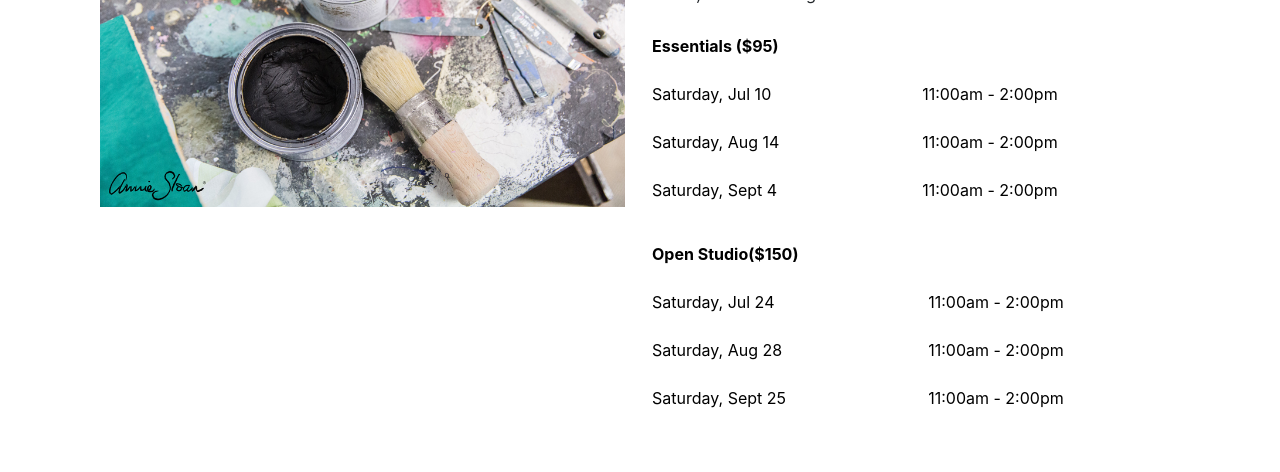
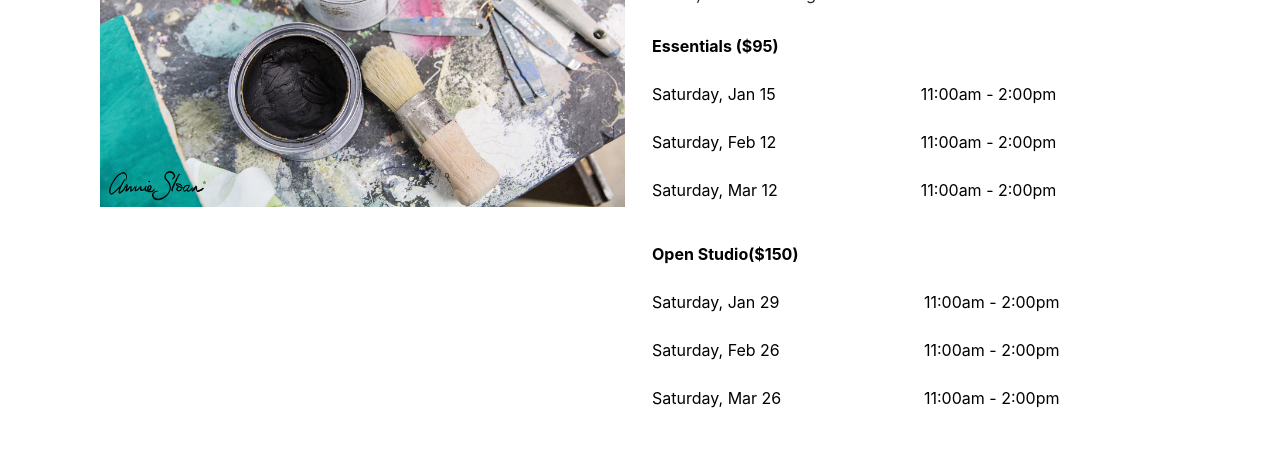
Before and after one commit to danygrimaldo/pxtb, a React (Create React App) app: page /workshops in a window 1280 px wide. Shown: the part 1643-2115 px from the top of the page. Built offline with nearby package versions, Linux system fonts and the light colour scheme.

Commit message:
updated the workshops for jan feb and march 2022

```diff
--- a/src/pages/Workshops/index.js
+++ b/src/pages/Workshops/index.js
@@ -108,15 +108,15 @@ export const Workshops = () => {
               </thead>
               <tbody>
                 <tr>
-                  <td>Saturday, Jul 10</td>
+                  <td>Saturday, Jan 15</td>
                   <td>11:00am - 2:00pm</td>
                 </tr>
                 <tr>
-                  <td>Saturday, Aug 14</td>
+                  <td>Saturday, Feb 12</td>
                   <td>11:00am - 2:00pm</td>
                 </tr>
                 <tr>
-                  <td>Saturday, Sept 4</td>
+                  <td>Saturday, Mar 12</td>
                   <td>11:00am - 2:00pm</td>
                 </tr>
               </tbody>
@@ -131,15 +131,15 @@ export const Workshops = () => {
               </thead>
               <tbody>
                 <tr>
-                  <td>Saturday, Jul 24</td>
+                  <td>Saturday, Jan 29</td>
                   <td>11:00am - 2:00pm</td>
                 </tr>
                 <tr>
-                  <td>Saturday, Aug 28</td>
+                  <td>Saturday, Feb 26</td>
                   <td>11:00am - 2:00pm</td>
                 </tr>
                 <tr>
-                  <td>Saturday, Sept 25</td>
+                  <td>Saturday, Mar 26</td>
                   <td>11:00am - 2:00pm</td>
                 </tr>
               </tbody>
```
